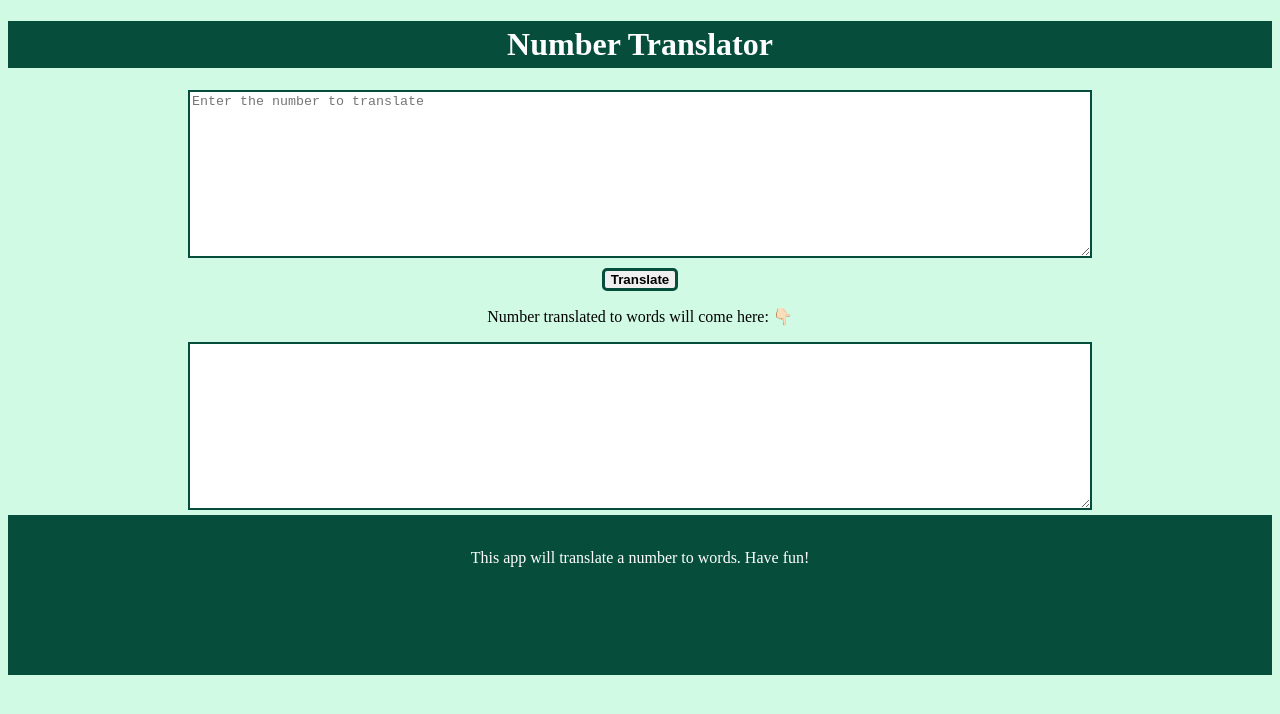
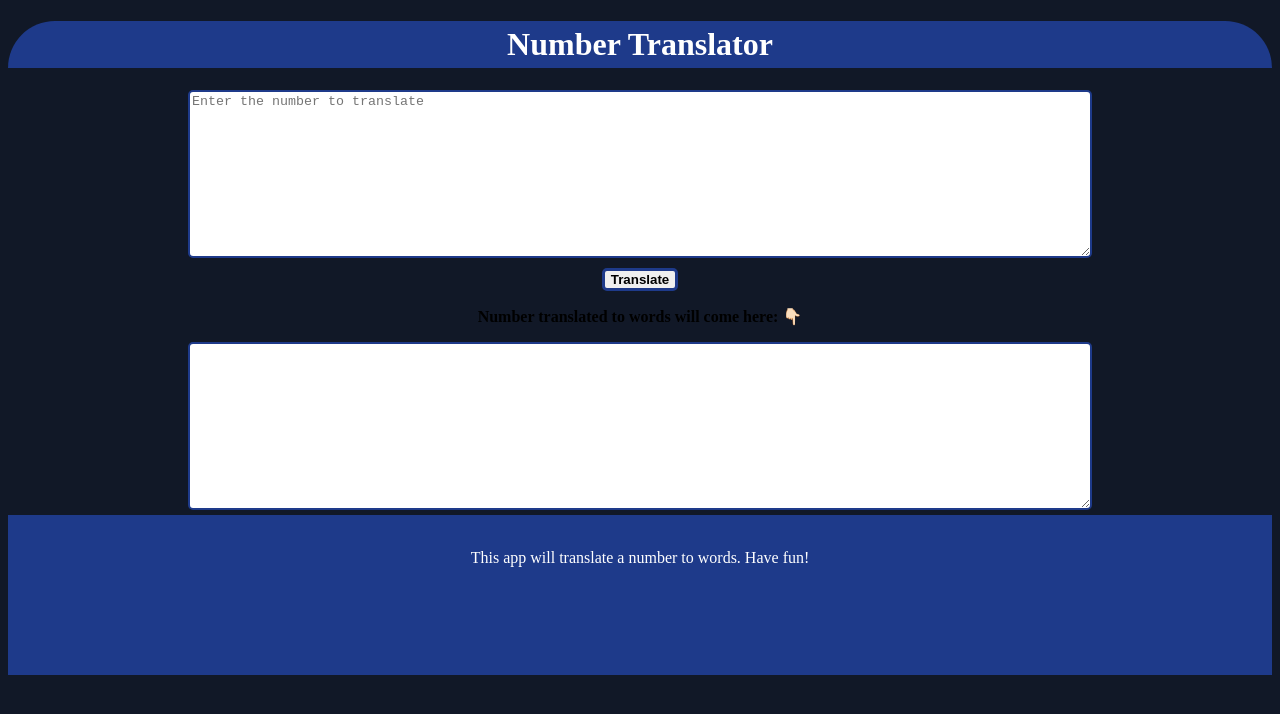
Before and after one commit to priyagupta314-work/NumberTranslater, a plain HTML site: page index.html in a window 1280 px wide. Drawn offline with Linux system fonts and the light colour scheme.

Commit message:
style changes

```diff
--- a/index.html
+++ b/index.html
@@ -14,7 +14,7 @@
         <div class="midSection">
         <textarea id="inpText" placeholder="Enter the number to translate"></textarea>
         <button id="btnTranslate"> Translate </button>
-        <p> Number translated to words will come here: 👇🏻</p>
+        <p> <b>Number translated to words will come here: 👇🏻</b></p>
         <textarea id="outText"></textarea>
         </div>
         <footer class="footer">
--- a/style.css
+++ b/style.css
@@ -1,6 +1,6 @@
 :root{
-    --color-primary: #064E3B;
-    --color-mid: #D1FAE5;
+    --color-primary: #1E3A8A;
+    --color-mid: #111827;
     --color-heading: white;
 }
 textarea{
@@ -10,6 +10,7 @@ textarea{
     margin:5px auto;
     border-width: 2px;
     border-color: var(--color-primary);
+    border-radius: 5px;
 }
 
 
@@ -18,6 +19,9 @@ textarea{
     text-align: center;
     color: var(--color-heading);
     padding:5px;
+    border-top-left-radius: 50px;
+    border-top-right-radius: 50px;
+
 }
 body{
     background-color: var(--color-mid);
@@ -41,4 +45,5 @@ p{
     justify-content: center;
     align-items: center;
     color:var(--color-heading);
+
 }
```
